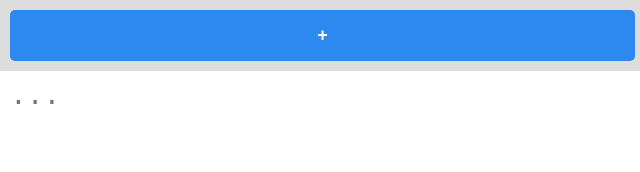
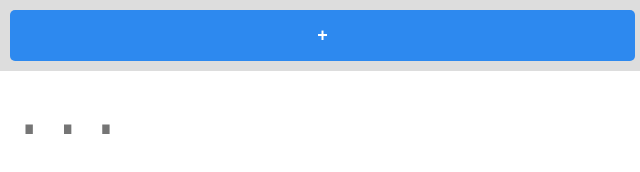
Before and after one commit to vinizacc/vinizacc.github.io, a plain HTML site: page index.html in a window 1280 px wide. Shown: the full height of the page, 0-640 px from the left. Drawn offline with Linux system fonts and the light colour scheme.

Commit message:
Update style.css
Changing native text size, 28 to 64 pt

```diff
--- a/style.css
+++ b/style.css
@@ -16,7 +16,7 @@ html, body {
 textarea {
     flex: 1;
     width: 100%;
-    font-size: 28px;
+    font-size: 64px;
     padding: 10px;
     border: none;
     outline: none;
```
